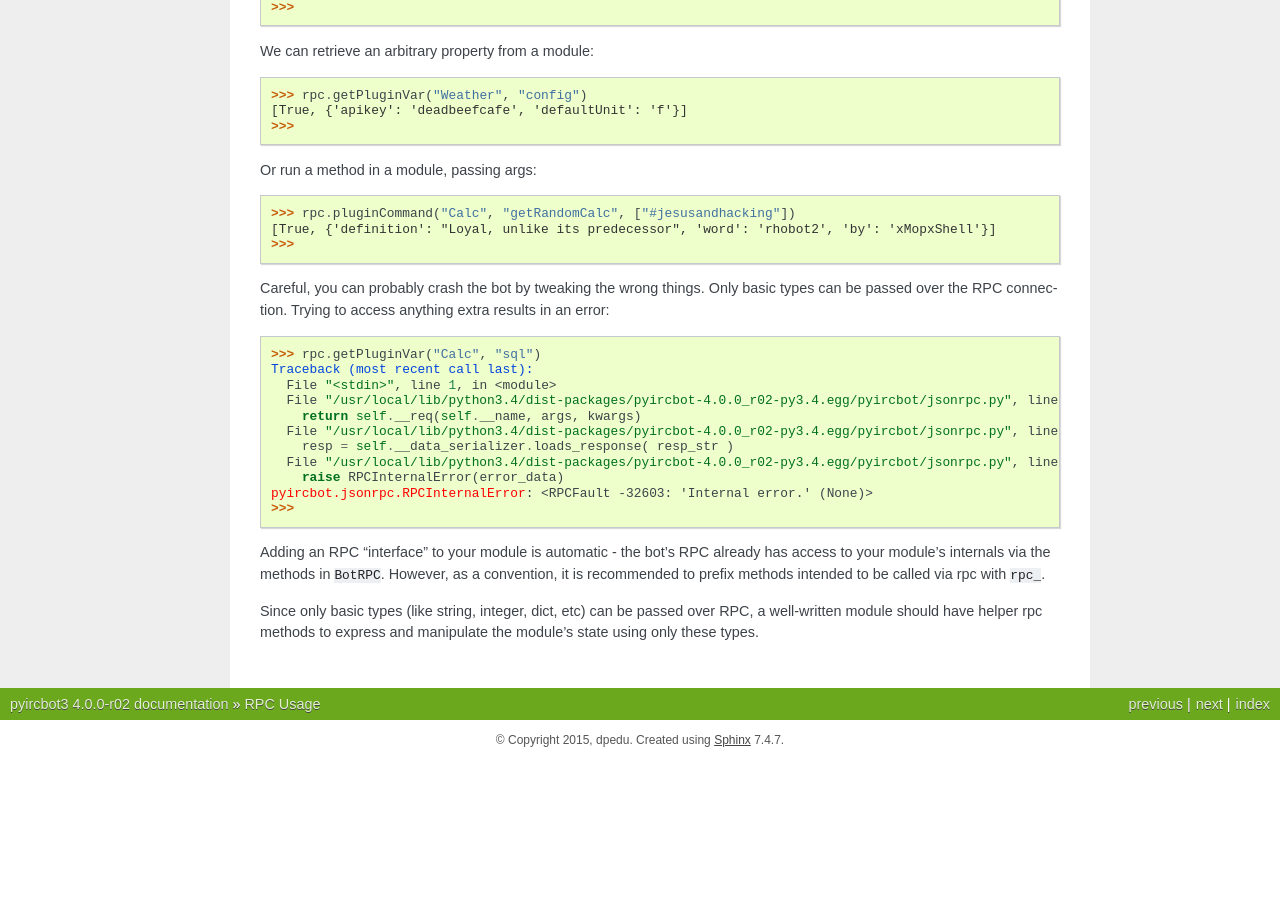
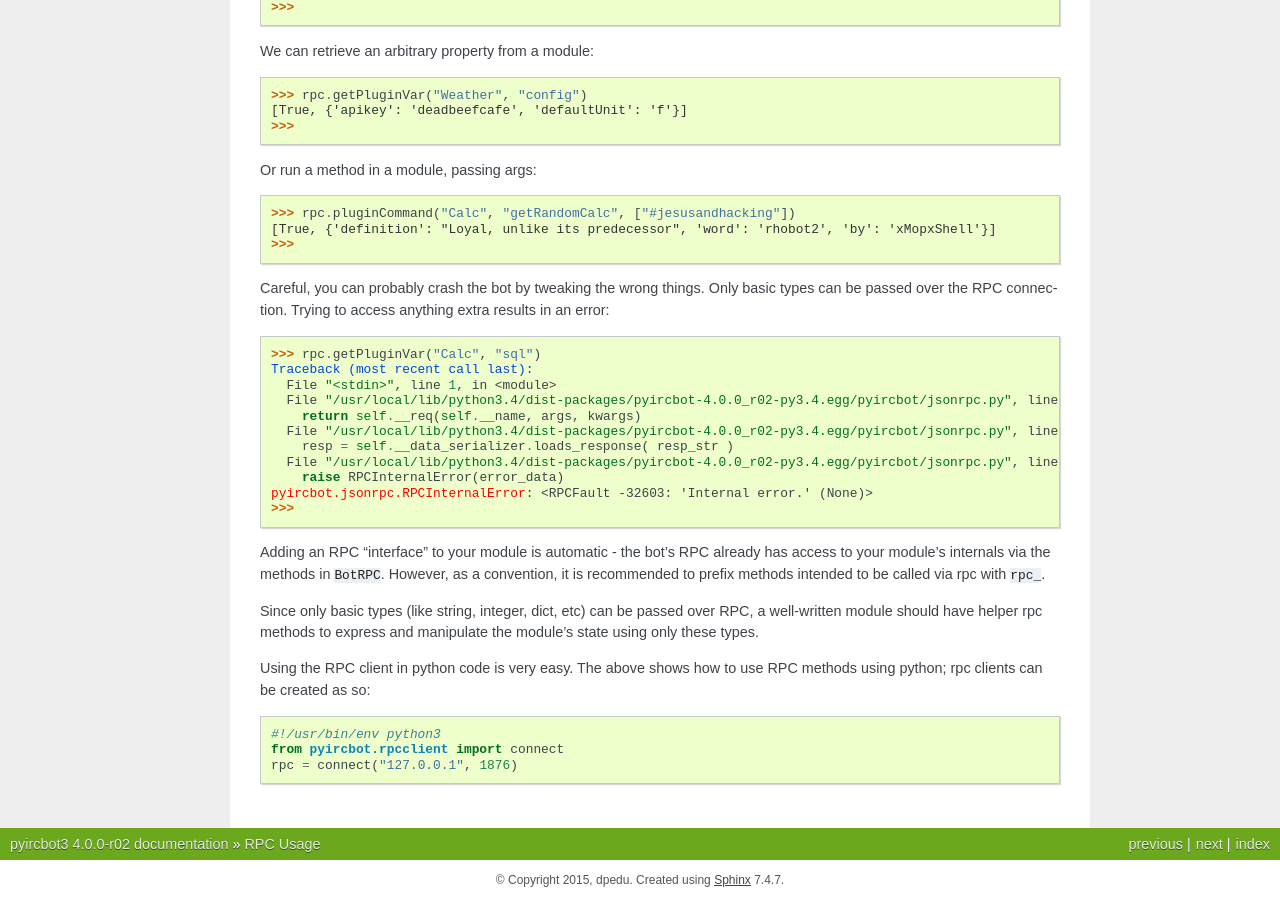
Before and after one commit to dpedu/pyircbot, a Sphinx documentation site: the page built from docs/rpc/_rpc.rst, in a window 1280 px wide and 900 px high, scrolled down 664 px. Built offline with Sphinx 7.4.7, drawn with Linux system fonts in a browser that asks for light colours; before the commit the page ends 1424 px from its top, so only the background shows below that.

Commit message:
Minor docs update

```diff
--- a/docs/rpc/_rpc.rst
+++ b/docs/rpc/_rpc.rst
@@ -81,3 +81,12 @@ rpc with ``rpc_``.
 Since only basic types (like string, integer, dict, etc) can be passed over
 RPC, a well-written module should have helper rpc methods to express and
 manipulate the module's state using only these types.
+
+Using the RPC client in python code is very easy. The above shows how to use
+RPC methods using python; rpc clients can be created as so:
+
+.. code-block:: python
+
+    #!/usr/bin/env python3
+    from pyircbot.rpcclient import connect
+    rpc = connect("127.0.0.1", 1876)
```
Also changed, not shown: 1 other file.
